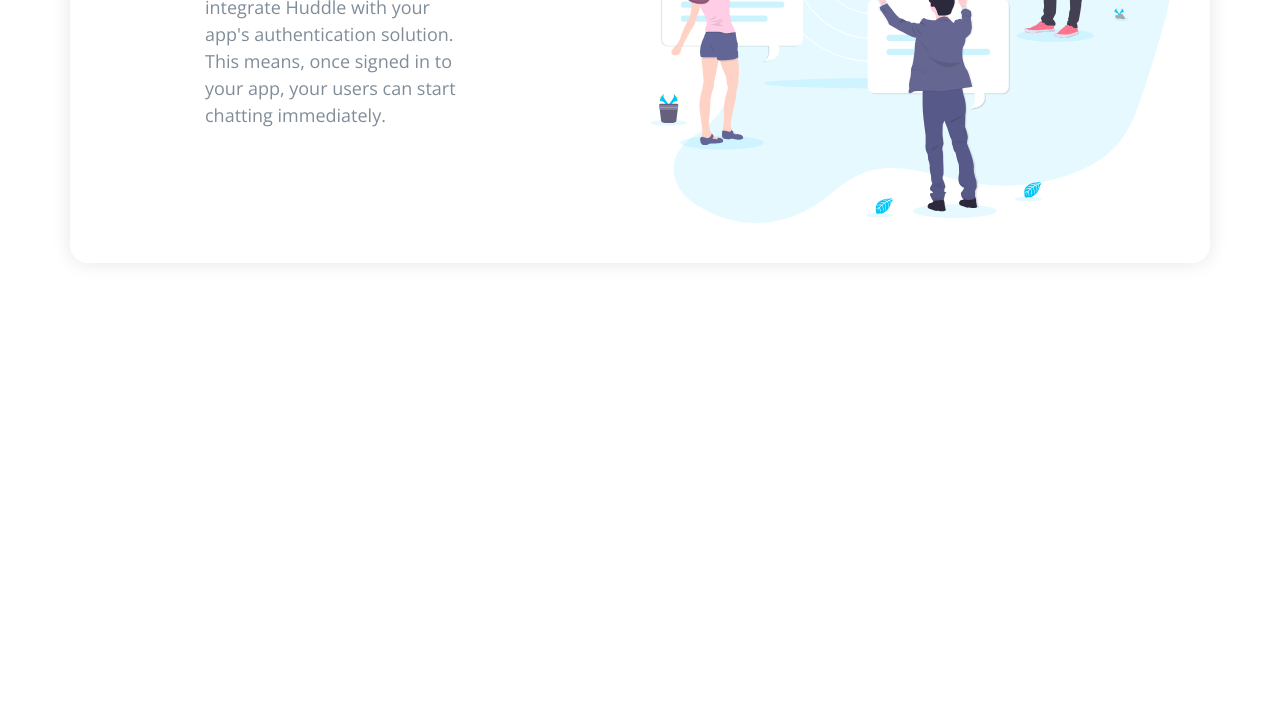
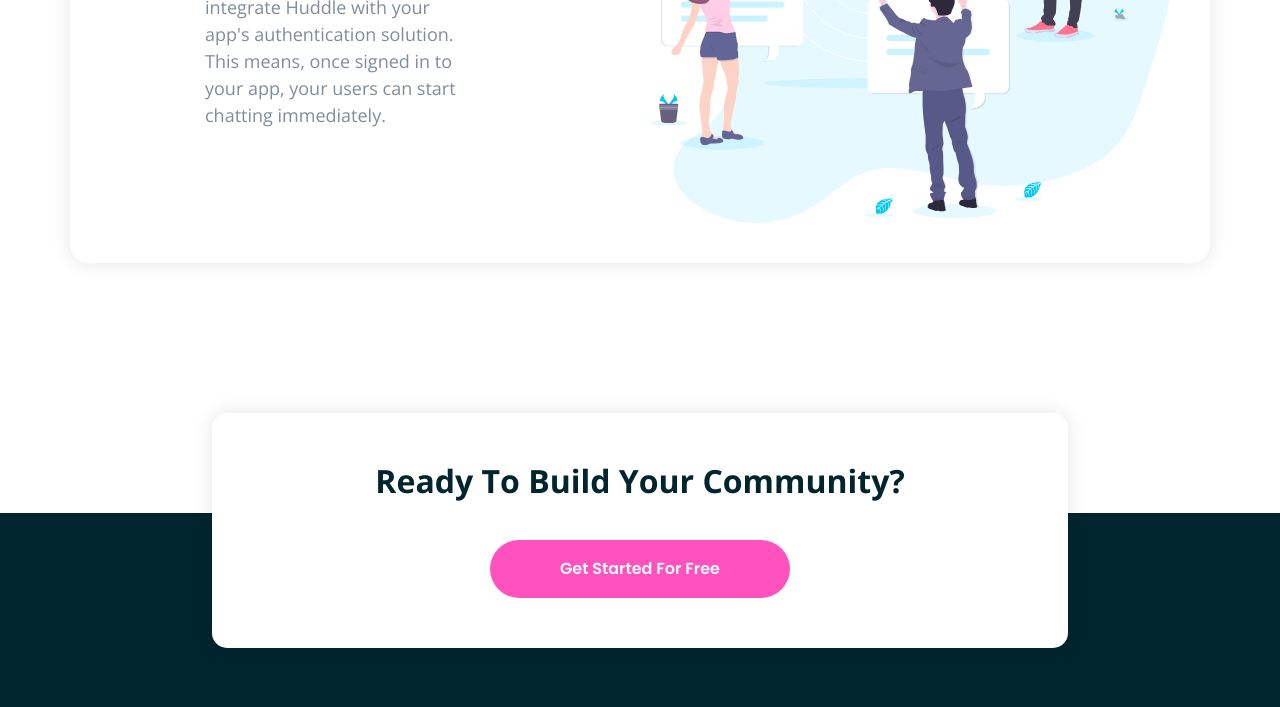
Before and after one commit to thetaha1/huddle-landing-page, a plain HTML site: page index.html in a window 1280 px wide. Shown: the part 2228-2935 px from the top of the page. Before the commit the page ends 2641 px from the top, so only its background shows below. Drawn offline with nearby package versions, Linux system fonts and the light colour scheme.

Commit message:
try to final

```diff
--- a/css/styles.css
+++ b/css/styles.css
@@ -201,3 +201,42 @@ body {
   padding-right: 75px;
 }
 /* End Features */
+/* Start Footer */
+.footer {
+  background-color: var(--clr-neutral-800, #00252e);
+  padding-top: 200px;
+  padding-bottom: 65px;
+  position: relative;
+  text-align: center;
+  margin-top: 100px;
+}
+.footer .offer {
+  position: absolute;
+  left: 50%;
+  transform: translateX(-50%);
+  top: -100px;
+  background-color: var(--clr-neutral-100, #fff);
+  color: var(--clr-neutral-800, #00252e);
+  box-shadow: 0px 0px 20px 0px rgba(0, 0, 0, 0.1);
+  padding-top: 50px;
+  padding-bottom: 50px;
+  width: 856px;
+  border-radius: 15px;
+}
+.footer .offer h3 {
+  font-size: 32px;
+}
+.footer .offer .button {
+  all: unset;
+  background-color: var(--clr-primary-400, #ff52bf);
+  color: var(--clr-neutral-200, #ebfbff);
+  font-family: var(--ff-accent);
+  padding: 20px 70px;
+  border-radius: 100px;
+  margin-top: 40px;
+}
+.footer .offer .button:hover {
+  opacity: 0.5;
+}
+
+/* End Footer */
--- a/index.html
+++ b/index.html
@@ -97,11 +97,16 @@
       </div>
     </div>
     <!-- End Features -->
+    <!-- Start Footer -->
+    <div class="footer">
+      <div class="offer">
+        <h3>Ready To Build Your Community?</h3>
+        <button class="button">Get Started For Free</button>
+      </div>
+      <img src="/images/logo-light.svg" alt="">
+    </div>
+    <!-- End Footer -->
     <!--
-    Ready To Build Your Community?
-
-    Get Started For Free
-
     Lorem ipsum dolor sit amet, consectetur adipiscing elit, sed do eiusmod tempor
     incididunt ut labore et dolore magna aliqua
 
```
Also changed, not shown: images/icon-facebook.svg (added), images/icon-instagram.svg (added), images/icon-twitter.svg (added), images/logo-light.svg (added).
